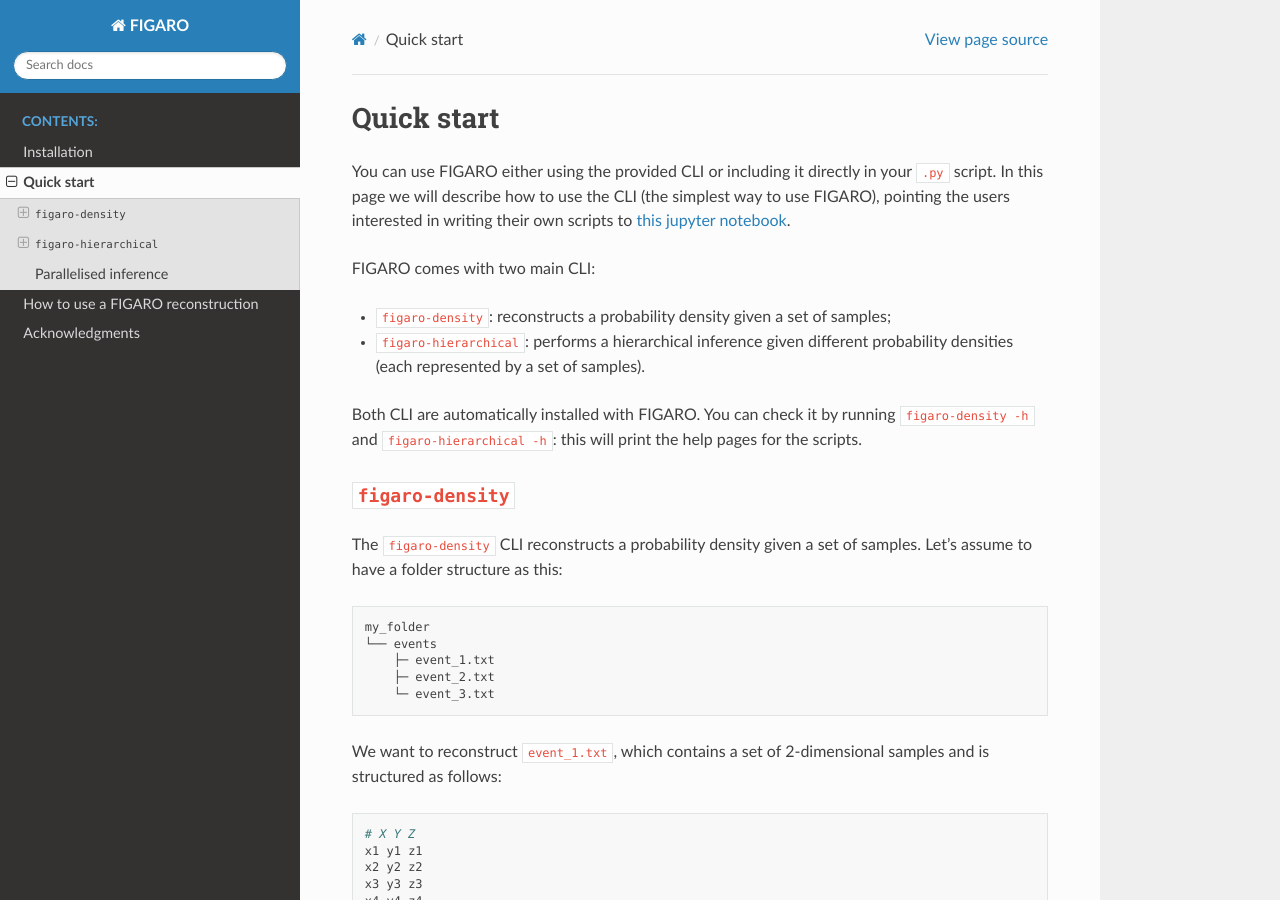
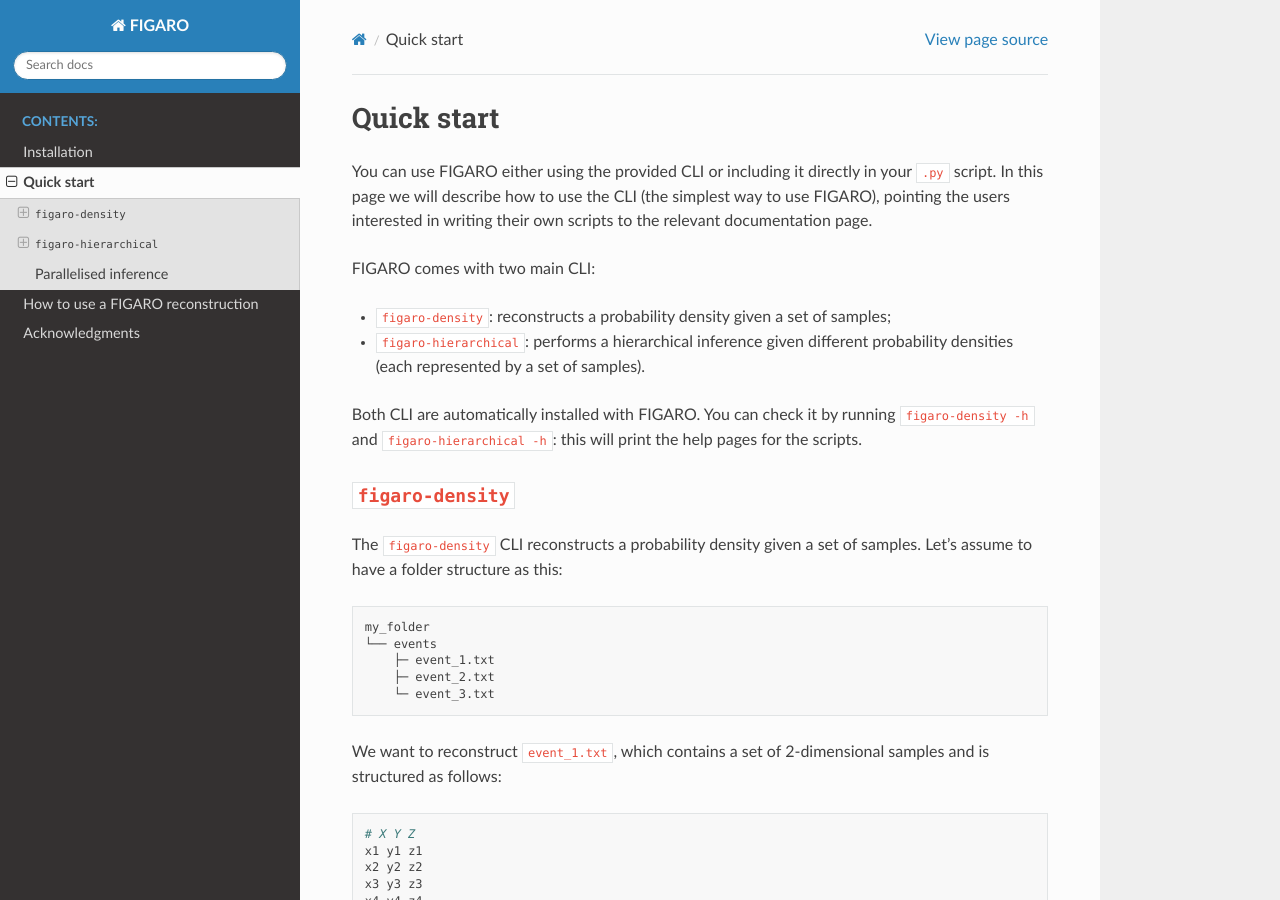
Before and after one commit to sterinaldi/FIGARO, a Sphinx documentation site: the page built from docs/source/quickstart.md, in a window 1280 px wide and 900 px high. Built offline with Sphinx 7.4.7 and the Read the Docs theme 2.0.0, drawn with Linux system fonts in a browser that asks for light colours; pages that are not in the unit, such as notebooks, are missing from menus.

Commit message:
removed outdated link to notebook

```diff
--- a/docs/source/quickstart.md
+++ b/docs/source/quickstart.md
@@ -1,6 +1,6 @@
 # Quick start
 You can use FIGARO either using the provided CLI or including it directly in your `.py` script.
-In this page we will describe how to use the CLI (the simplest way to use FIGARO), pointing the users interested in writing their own scripts to [this jupyter notebook](https://github.com/sterinaldi/FIGARO/blob/main/introductive_guide.ipynb).
+In this page we will describe how to use the CLI (the simplest way to use FIGARO), pointing the users interested in writing their own scripts to the relevant documentation page.
 
 FIGARO comes with two main CLI:
  * `figaro-density`: reconstructs a probability density given a set of samples;
```
